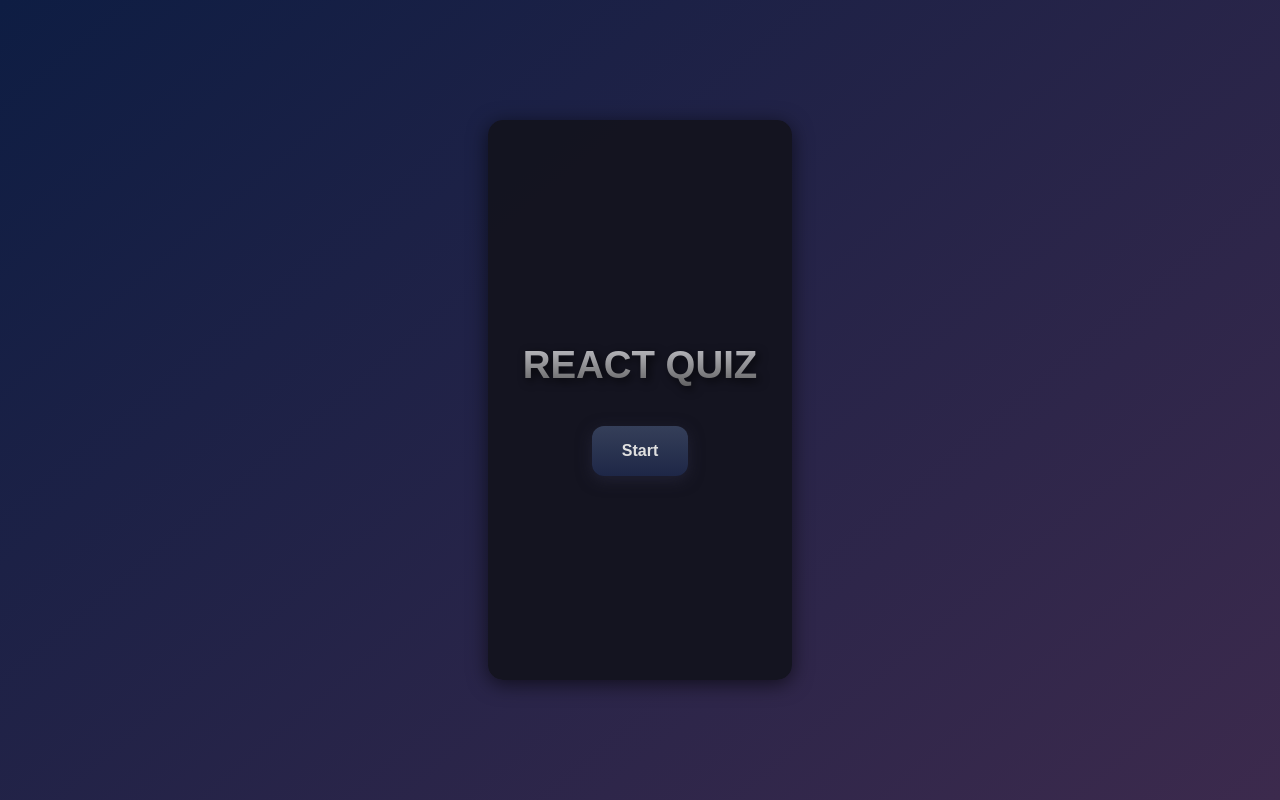
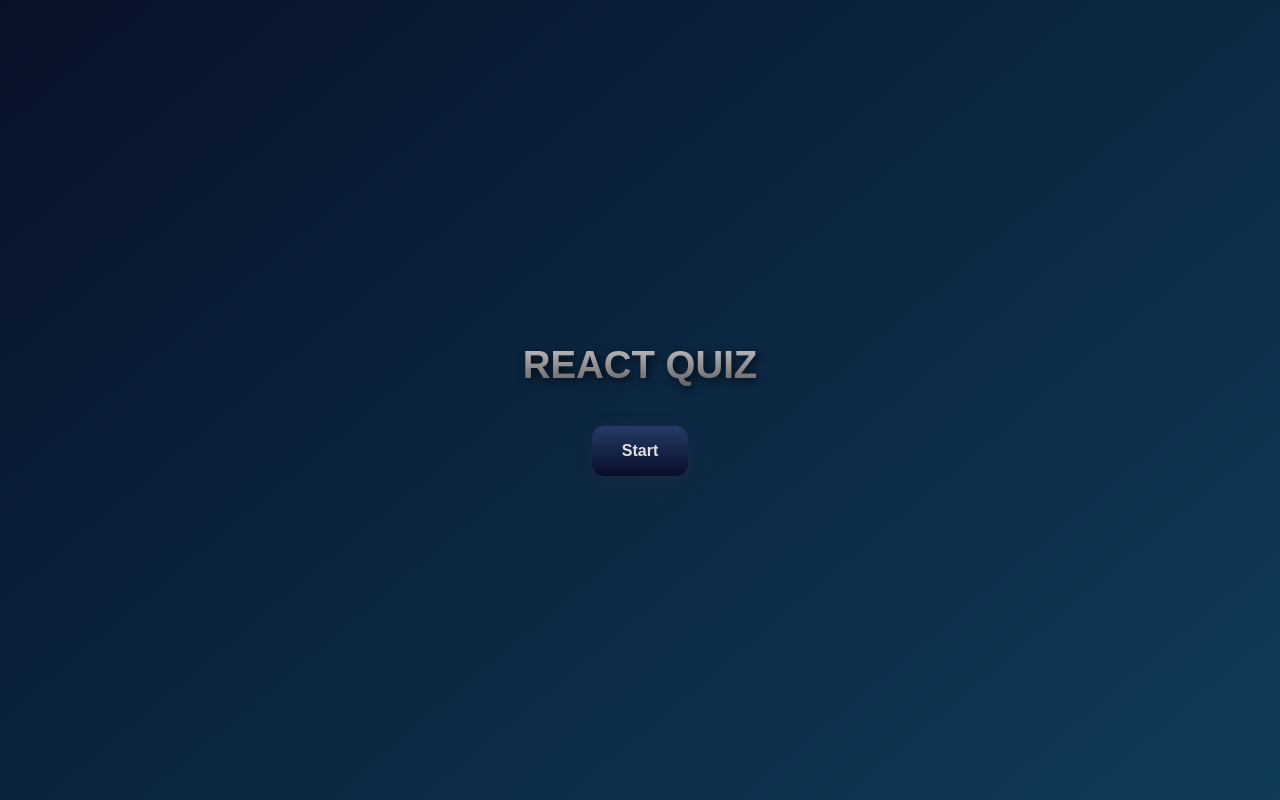
Before and after one commit to moon-11/quiz, a React (Vite) app: page / in a window 1280 px wide. Built offline with nearby package versions, Linux system fonts and the light colour scheme.

Commit message:
fix Styles

```diff
--- a/src/Global/globalStyles.ts
+++ b/src/Global/globalStyles.ts
@@ -7,7 +7,7 @@ export const GlobalStyles = createGlobalStyle`
     margin: 0;
     padding: 0;
     font-family: 'Catamaran', sans-serif;
-    background: linear-gradient(140deg, #00154a, #07a1c7ff);
+    background: linear-gradient(140deg, #081128, #0f3c5aff);
     display: flex;
     justify-content: center;
     align-items: center;
@@ -30,7 +30,8 @@ export const GlobalStyles = createGlobalStyle`
     min-height: 100vh;
     overflow: hidden;
     padding: 20px;
-  }
+    overflow-y: auto;
+
 
 
   @media (max-width: 768px) {
--- a/src/pages/Home/index.tsx
+++ b/src/pages/Home/index.tsx
@@ -5,7 +5,7 @@ import {
   fetchQuizQuestions,
   QuestionsState,
 } from "../../utils/API";
-import { GlobalStyle, Wrapper } from "./styles";
+import { Wrapper } from "./styles";
 
 export type AnswerObject = {
   question: string;
@@ -23,10 +23,12 @@ export const Home: React.FC = () => {
   const [userAnswers, setUserAnswers] = useState<AnswerObject[]>([]);
   const [score, setScore] = useState(0);
   const [gameOver, setGameOver] = useState(true);
+  const [isFirstQuestion, setIsFirstQuestion] = useState(false);
 
   const startTrivia = async () => {
     setLoading(true);
     setGameOver(false);
+    setIsFirstQuestion(true);
     const newQuestions = await fetchQuizQuestions(
       TOTAL_QUESTIONS,
       Difficulty.EASY
@@ -68,8 +70,7 @@ export const Home: React.FC = () => {
 
   return (
     <>
-      <GlobalStyle />
-      <Wrapper>
+      <Wrapper isFirstQuestion={isFirstQuestion}>
         <h1>REACT QUIZ</h1>
         {gameOver || userAnswers.length === TOTAL_QUESTIONS ? (
           <button className="start" onClick={startTrivia}>
--- a/src/pages/Home/styles.ts
+++ b/src/pages/Home/styles.ts
@@ -1,36 +1,20 @@
-import styled, { createGlobalStyle } from "styled-components";
+import styled from "styled-components";
 
-export const GlobalStyle = createGlobalStyle`
-  html, body {
-    height: 100%;
-    margin: 0;
-    padding: 0;
-    font-family: 'Catamaran', sans-serif;
-    background: linear-gradient(140deg, #0e1d43, #3c2a4d);
-    display: flex;
-    justify-content: center;
-    align-items: center;
-    overflow: hidden;
-  }
-
-  * {
-    box-sizing: border-box;
-  }
-`;
-
-export const Wrapper = styled.div`
+export const Wrapper = styled.div<{ isFirstQuestion: boolean }>`
   display: flex;
   flex-direction: column;
   align-items: center;
   justify-content: center;
-  background: rgba(20, 20, 30, 0.95);
+  background: ${({ isFirstQuestion }) =>
+    isFirstQuestion ? "rgba(20, 20, 30, 0.95)" : "transparent"};
   border-radius: 15px;
   padding: 20px;
-  width: 100%;
+  width: calc(100% - 40px);
   max-width: 600px;
   min-height: 70vh;
-  margin: 0 auto;
-  box-shadow: 0px 4px 20px rgba(0, 0, 0, 0.6);
+  margin: 20px;
+  box-shadow: ${({ isFirstQuestion }) =>
+    isFirstQuestion ? "0px 4px 20px rgba(0, 0, 0, 0.6)" : "none"};
 
   > p {
     color: #a0a0b3;
@@ -59,7 +43,7 @@ export const Wrapper = styled.div`
   .start,
   .next {
     cursor: pointer;
-    background: linear-gradient(180deg, #353f59, #1e2747);
+    background: linear-gradient(180deg, #273965, #070e29);
     border: none;
     box-shadow: 0px 4px 15px rgba(41, 41, 64, 0.6);
     border-radius: 12px;
@@ -72,17 +56,13 @@ export const Wrapper = styled.div`
     transition: all 0.3s ease;
 
     &:hover {
-      background: linear-gradient(180deg, #1e2747, #353f59);
+      background: linear-gradient(180deg, #070e29, #273965);
       transform: scale(1.05);
     }
 
     &:active {
       transform: scale(0.95);
     }
-  }
-
-  .start {
-    max-width: 200px;
   }
 
   @media (min-width: 768px) {
```
